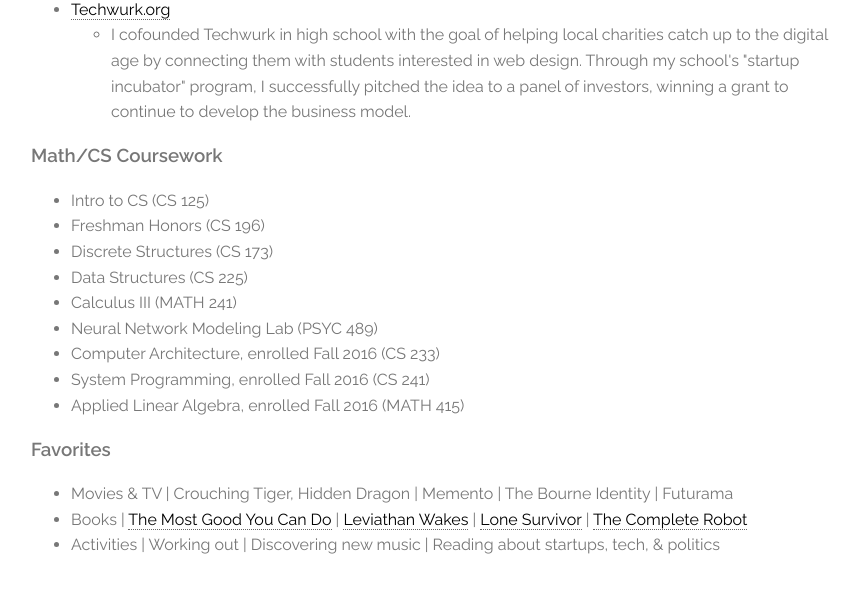
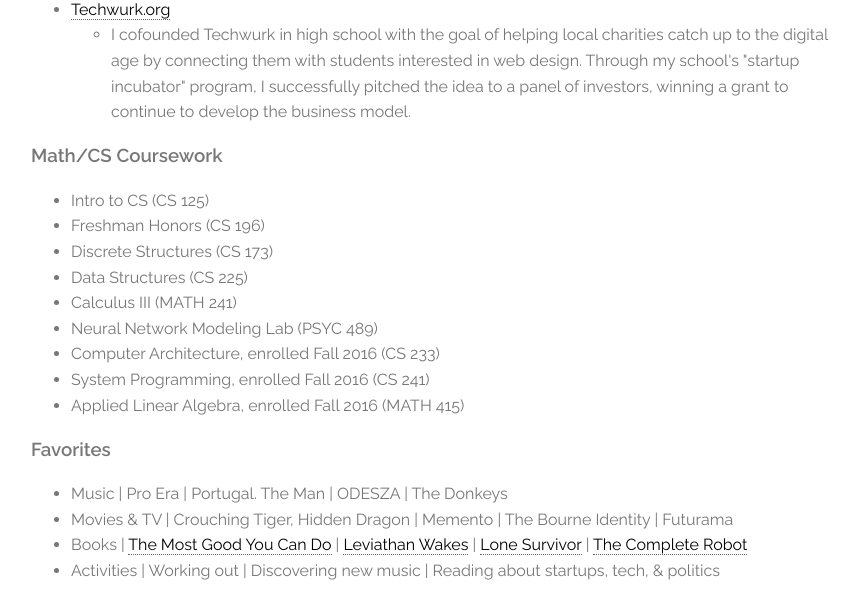
Before and after one commit to whrobbins/WillRobbinsDotOrg, a plain HTML site: page index.html in a window 1280 px wide. Shown: the part 605-1210 px from the top of the page, without its empty margins (209-1067 px from the left). Drawn offline with Linux system fonts and the light colour scheme.

Commit message:
add music favorites

```diff
--- a/index.html
+++ b/index.html
@@ -135,6 +135,7 @@
 
             <h3>Favorites</h3>
                     <ul>
+                        <li> Music | Pro Era | Portugal. The Man | ODESZA | The Donkeys</li>
                         <li> Movies & TV | Crouching Tiger, Hidden Dragon | Memento | The Bourne Identity | Futurama</li>
                         <li> Books |  <a href="http://www.amzn.com/0300180276">The Most Good You Can Do</a> | <a href="http://amzn.com/0316129089">Leviathan Wakes</a> | <a href="http://amzn.com/031632406X">Lone Survivor</a> | <a href="http://www.amazon.com/The-Complete-Robot-Series/dp/0586057242">The Complete Robot</a></li>
                         <li> Activities | Working out | Discovering new music | Reading about startups, tech, & politics
```
